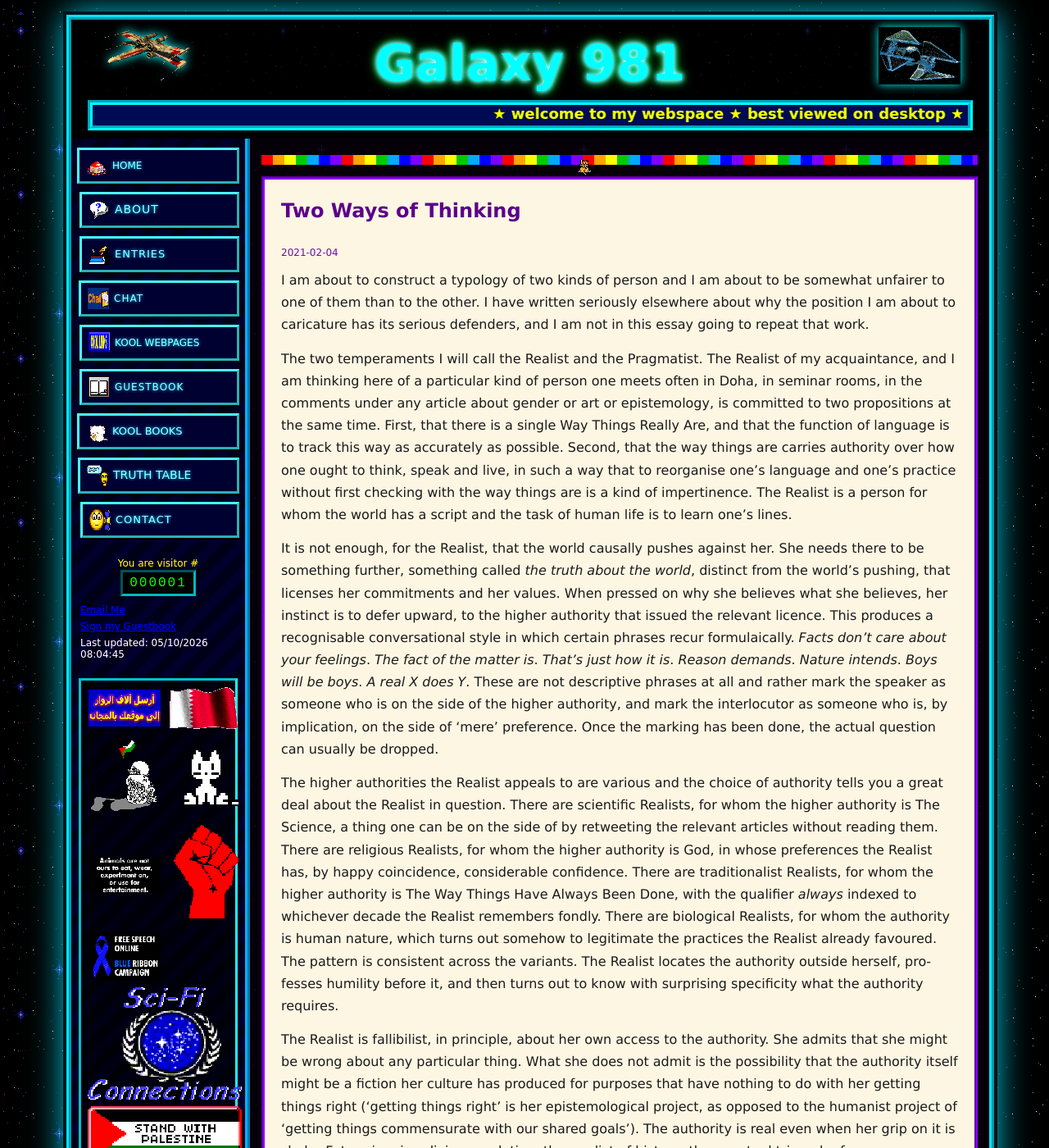
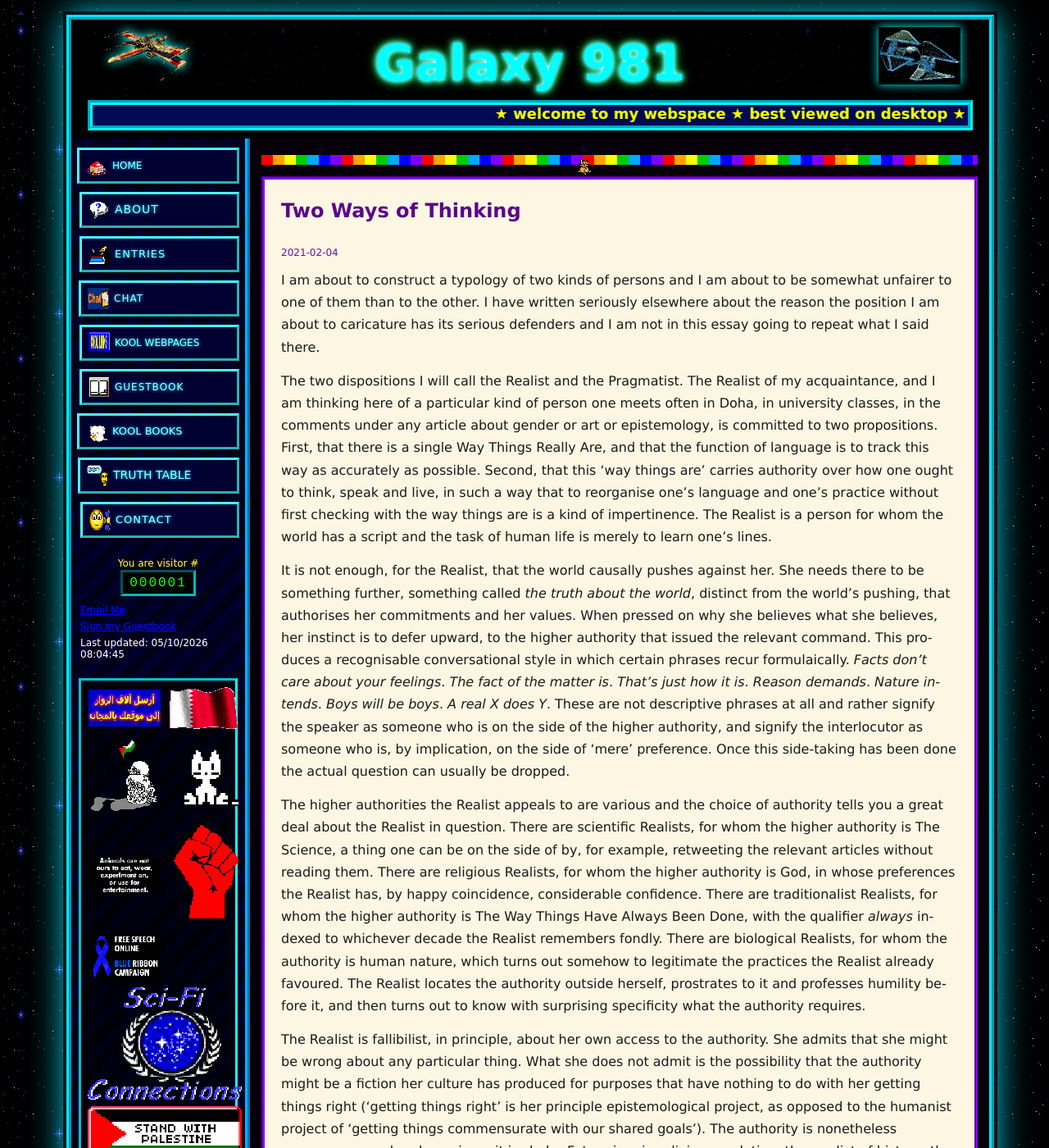
Before and after one commit to Catofminerva/Catofminerva.github.io, a Jekyll site: the page built from _posts/2021-02-04-realists.md, in a window 1280 px wide and 1400 px high. Shown: the whole window at 82% size. Built offline with Jekyll 4.4.1, drawn with Linux system fonts in a browser that asks for light colours; comment, search, counter and statistics services are not loaded; some of the changed text lies outside the part shown.

Commit message:
Update 2021-02-04-realists.md

```diff
--- a/_posts/2021-02-04-realists.md
+++ b/_posts/2021-02-04-realists.md
@@ -4,17 +4,17 @@
 permalink: /people
 ---
 
-I am about to construct a typology of two kinds of person and I am about to be somewhat unfairer to one of them than to the other. I have written seriously elsewhere about why the position I am about to caricature has its serious defenders, and I am not in this essay going to repeat that work.
+I am about to construct a typology of two kinds of persons and I am about to be somewhat unfairer to one of them than to the other. I have written seriously elsewhere about the reason the position I am about to caricature has its serious defenders and I am not in this essay going to repeat what I said there.
 
-The two temperaments I will call the Realist and the Pragmatist. The Realist of my acquaintance, and I am thinking here of a particular kind of person one meets often in Doha, in seminar rooms, in the comments under any article about gender or art or epistemology, is committed to two propositions at the same time. First, that there is a single Way Things Really Are, and that the function of language is to track this way as accurately as possible. Second, that the way things are carries authority over how one ought to think, speak and live, in such a way that to reorganise one's language and one’s practice without first checking with the way things are is a kind of impertinence. The Realist is a person for whom the world has a script and the task of human life is to learn one's lines.
+The two dispositions I will call the Realist and the Pragmatist. The Realist of my acquaintance, and I am thinking here of a particular kind of person one meets often in Doha, in university classes, in the comments under any article about gender or art or epistemology, is committed to two propositions. First, that there is a single Way Things Really Are, and that the function of language is to track this way as accurately as possible. Second, that this 'way things are' carries authority over how one ought to think, speak and live, in such a way that to reorganise one's language and one’s practice without first checking with the way things are is a kind of impertinence. The Realist is a person for whom the world has a script and the task of human life is merely to learn one's lines.
 
-It is not enough, for the Realist, that the world causally pushes against her. She needs there to be something further, something called *the truth about the world*, distinct from the world's pushing, that licenses her commitments and her values. When pressed on why she believes what she believes, her instinct is to defer upward, to the higher authority that issued the relevant licence. This produces a recognisable conversational style in which certain phrases recur formulaically. *Facts don't care about your feelings*. *The fact of the matter is*. *That’s just how it is*. *Reason demands*. *Nature intends*. *Boys will be boys*. *A real X does Y*. These are not descriptive phrases at all and rather mark the speaker as someone who is on the side of the higher authority, and mark the interlocutor as someone who is, by implication, on the side of 'mere' preference. Once the marking has been done, the actual question can usually be dropped.
+It is not enough, for the Realist, that the world causally pushes against her. She needs there to be something further, something called *the truth about the world*, distinct from the world's pushing, that authorises her commitments and her values. When pressed on why she believes what she believes, her instinct is to defer upward, to the higher authority that issued the relevant command. This produces a recognisable conversational style in which certain phrases recur formulaically. *Facts don't care about your feelings*. *The fact of the matter is*. *That’s just how it is*. *Reason demands*. *Nature intends*. *Boys will be boys*. *A real X does Y*. These are not descriptive phrases at all and rather signify the speaker as someone who is on the side of the higher authority, and signify the interlocutor as someone who is, by implication, on the side of 'mere' preference. Once this side-taking has been done the actual question can usually be dropped.
 
-The higher authorities the Realist appeals to are various and the choice of authority tells you a great deal about the Realist in question. There are scientific Realists, for whom the higher authority is The Science, a thing one can be on the side of by retweeting the relevant articles without reading them. There are religious Realists, for whom the higher authority is God, in whose preferences the Realist has, by happy coincidence, considerable confidence. There are traditionalist Realists, for whom the higher authority is The Way Things Have Always Been Done, with the qualifier *always* indexed to whichever decade the Realist remembers fondly. There are biological Realists, for whom the authority is human nature, which turns out somehow to legitimate the practices the Realist already favoured. The pattern is consistent across the variants. The Realist locates the authority outside herself, professes humility before it, and then turns out to know with surprising specificity what the authority requires.
+The higher authorities the Realist appeals to are various and the choice of authority tells you a great deal about the Realist in question. There are scientific Realists, for whom the higher authority is The Science, a thing one can be on the side of by, for example, retweeting the relevant articles without reading them. There are religious Realists, for whom the higher authority is God, in whose preferences the Realist has, by happy coincidence, considerable confidence. There are traditionalist Realists, for whom the higher authority is The Way Things Have Always Been Done, with the qualifier *always* indexed to whichever decade the Realist remembers fondly. There are biological Realists, for whom the authority is human nature, which turns out somehow to legitimate the practices the Realist already favoured. The Realist locates the authority outside herself, prostrates to it and professes humility before it, and then turns out to know with surprising specificity what the authority requires.
 
-The Realist is fallibilist, in principle, about her own access to the authority. She admits that she might be wrong about any particular thing. What she does not admit is the possibility that the authority itself might be a fiction her culture has produced for purposes that have nothing to do with her getting things right ('getting things right' is her epistemological project, as opposed to the humanist project of 'getting things commensurate with our shared goals'). The authority is real even when her grip on it is shaky. Future inquiry, divine revelation, the verdict of history, the eventual triumph of common sense - something will, in the long run, vindicate the structure even if no individual Realist gets every detail correct. And once the structure is vindicated, things will go well. *The truth shall set us free*. The Realist is, in this respect, an optimist, and the shape of her optimism is the shape of a future in which her current commitments turn out to have been correct all along.
+The Realist is fallibilist, in principle, about her own access to the authority. She admits that she might be wrong about any particular thing. What she does not admit is the possibility that the authority might be a fiction her culture has produced for purposes that have nothing to do with her getting things right ('getting things right' is her principle epistemological project, as opposed to the humanist project of 'getting things commensurate with our shared goals'). The authority is nonetheless supreme even when her grip on it is shaky. Future inquiry, divine revelation, the verdict of history, the eventual triumph of common sense - something will, in the long run, vindicate it even if no individual Realist gets every detail correct. And once it is vindicated, things will go well. *The truth shall set us free*. The Realist is, in this respect, an optimist, and the form of her optimism is the form of a future in which her current commitments turn out to have been correct all along.
 
-She admires Tolstoy’s Old Prince Bolkonsky for his rigour. She admires Eliot's Casaubon for his dedication to the Key to All Mythologies, which she does not quite notice is a joke at Casaubon’s expense. She admires Dickens's Gradgrind for his commitment to Facts, Sir, Facts. She admires Brontë’s St John Rivers for his refusal to compromise principle for the sake of mere human happiness. The Realist is drawn to figures who would rather be right than be loved, and who frequently end the novel having achieved neither. That the novelists are usually criticising these figures rather than endorsing them is a subtlety the Realist sometimes misses.
+She admires Tolstoy’s Old Prince Bolkonsky for his rigour and she admires Eliot's Casaubon for his dedication to the Key to All Mythologies, which she does not quite notice is a joke at Casaubon’s expense. She admires Dickens's Gradgrind for his commitment to Facts, Sir, Facts. She admires Brontë’s St John Rivers for his refusal to compromise principle for the sake of mere human happiness. The Realist is drawn to figures who would rather be right than be loved, and who frequently end the novel having achieved neither. That the novelists are usually criticising these figures rather than endorsing them is a subtlety the Realist misses.
 
 She is suspicious of contingency. She prefers to believe that everything happens for a reason, that there are no genuine accidents, that the patterns she perceives in things are patterns in the things rather than patterns she has imposed on them. When she encounters a problem, her instinct is to adapt the problem to her existing conception of the world rather than to revise the conception. When she encounters a new way of speaking - a pronoun she has not used before, a category she has not previously distinguished, a claim about her own culture she has not previously had to consider - her response is not to ask whether the new way of speaking might be useful but whether it conforms to How Things Really Are. Since How Things Really Are tends to coincide with How Things Were Already Spoken Of in her childhood, the new way of speaking usually fails the test. She is, in this sense, structurally hostile to language reform, not because she has thought carefully about the proposed reforms but because the act of proposing them strikes her as impudent. One does not vote on Reality.
 
```
